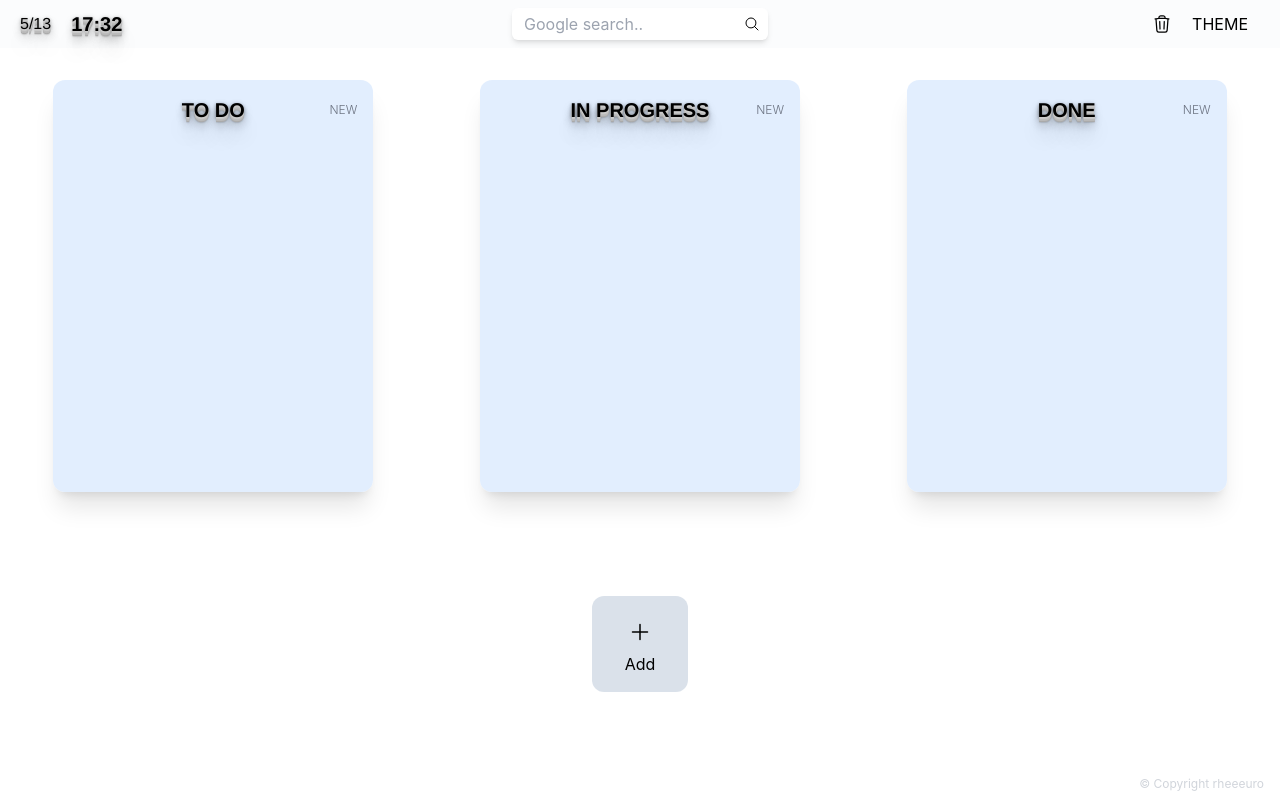
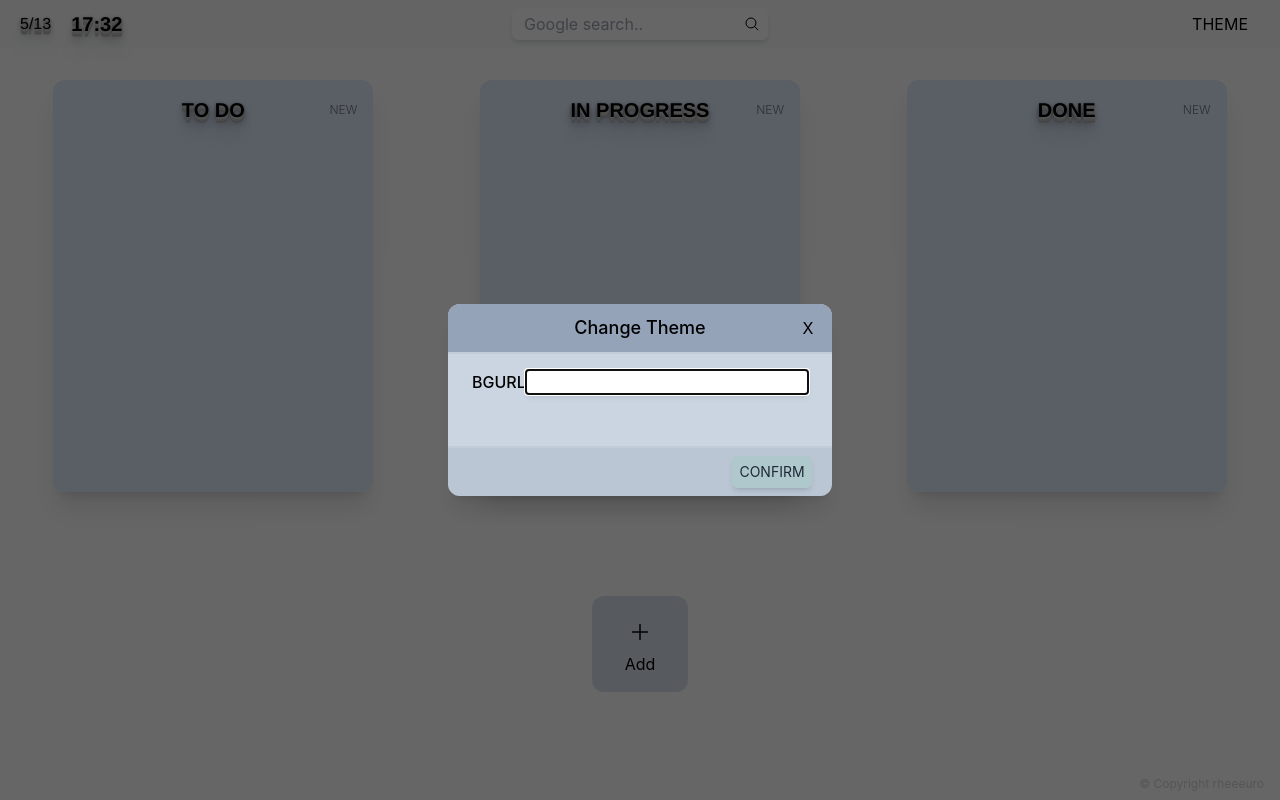
Before and after one commit to rheeeuro/homepage, a React (Create React App) app: page / in a window 1280 px wide. Both pictures are taken after a click on the button "THEME". Built offline with nearby package versions, Linux system fonts and the light colour scheme.

Commit message:
change bg url

```diff
--- a/src/App.tsx
+++ b/src/App.tsx
@@ -6,23 +6,8 @@ import Bookmark from "./components/Bookmark";
 import Footer from "./components/Footer";
 import Header from "./components/Header";
 import ToDo from "./components/ToDo";
-import { useEffect } from "react";
 
 function App() {
-  useEffect(() => {
-    function checkBgData() {
-      const bgUrl = localStorage.getItem("bgUrl");
-      if (bgUrl) {
-        document.body.style.backgroundImage = `url('${bgUrl}')`;
-      }
-    }
-    checkBgData();
-    window.addEventListener("storage", checkBgData);
-    return () => {
-      window.removeEventListener("storage", checkBgData);
-    };
-  }, []);
-
   return (
     <Container>
       <Header />
--- a/src/components/Bookmark.tsx
+++ b/src/components/Bookmark.tsx
@@ -93,12 +93,12 @@ export function Bookmark() {
         </PlusContainer>
       )}
       <Modal
+        title={"New Bookmark"}
         open={modalOpen}
         closeModal={closeModal}
         handleSubmit={handleSubmit}
         onValid={onValid}
         onInValid={onInValid}
-        register={register}
         registerProps={[
           { ...register("title", { required: true }) },
           {
--- a/src/components/Modal.tsx
+++ b/src/components/Modal.tsx
@@ -1,31 +1,26 @@
 import ReactModal from "react-modal";
 import tw from "tailwind-styled-components";
-import { NewBookmarkProps } from "./Bookmark";
-import {
-  FieldErrors,
-  UseFormHandleSubmit,
-  UseFormRegister,
-} from "react-hook-form";
+import { FieldErrors, UseFormHandleSubmit } from "react-hook-form";
 import { ErrorMessage } from "@hookform/error-message";
 
 interface ModalProps {
+  title: string;
   open: boolean;
   closeModal: () => void;
-  handleSubmit: UseFormHandleSubmit<NewBookmarkProps>;
-  onValid: (data: NewBookmarkProps) => void;
+  handleSubmit: UseFormHandleSubmit<any>;
+  onValid: (data: any) => void;
   onInValid: (errors: FieldErrors) => void;
-  register: UseFormRegister<NewBookmarkProps>;
   registerProps: any[];
-  errors: FieldErrors<NewBookmarkProps>;
+  errors: FieldErrors<any>;
 }
 
 export function Modal({
+  title,
   open,
   closeModal,
   handleSubmit,
   onValid,
   onInValid,
-  register,
   registerProps,
   errors,
 }: ModalProps) {
@@ -41,7 +36,7 @@ export function Modal({
     >
       <ModalCancelButton onClick={closeModal}>X</ModalCancelButton>
       <ModalForm onSubmit={handleSubmit(onValid, onInValid)} autoComplete="off">
-        <ModalTitle>New Bookmark</ModalTitle>
+        <ModalTitle>{title}</ModalTitle>
         <ModalContent>
           {registerProps.map((registerProp) => (
             <ModalInputRow key={registerProp.name}>
@@ -52,13 +47,15 @@ export function Modal({
         </ModalContent>
         <ModalButtonRow>
           <div>
-            <ErrorMessage
-              errors={errors}
-              name="url"
-              render={({ message }) => <p>{message}</p>}
-            />
+            {["url", "bgUrl"].map((error) => (
+              <ErrorMessage
+                errors={errors}
+                name={error}
+                render={({ message }) => <p>{message}</p>}
+              />
+            ))}
           </div>
-          <ModalCreateButton type="submit">CREATE</ModalCreateButton>
+          <ModalCreateButton type="submit">CONFIRM</ModalCreateButton>
         </ModalButtonRow>
       </ModalForm>
     </ModalContainer>
@@ -72,7 +69,7 @@ left-1/2
 -translate-x-1/2
 -translate-y-1/2
 w-96
-h-48
+min-h-48
 m-auto
 outline-none
 rounded-xl
@@ -100,7 +97,7 @@ font-medium
 
 const ModalContent = tw.div`
 w-full
-h-24
+min-h-24
 flex
 flex-col
 p-2
--- a/src/components/Theme.tsx
+++ b/src/components/Theme.tsx
@@ -1,30 +1,95 @@
+import { useEffect, useState } from "react";
 import tw from "tailwind-styled-components";
+import Modal from "./Modal";
+import { FieldErrors, useForm } from "react-hook-form";
+
+export interface ThemeProps {
+  bgUrl: string;
+}
 
 export function Theme() {
-  const clearHistory = () => {
-    window.location.href = "chrome://settings/clearBrowserData";
+  const {
+    register,
+    handleSubmit,
+    reset,
+    formState: { errors },
+  } = useForm<ThemeProps>();
+  const [bgUrl, setBgUrl] = useState<string>("");
+  const [modalOpen, setModalOpen] = useState<boolean>(false);
+
+  useEffect(() => {
+    const storageBgUrl = localStorage.getItem("bgUrl");
+    if (storageBgUrl) {
+      setBgUrl(storageBgUrl);
+    }
+  }, []);
+
+  useEffect(() => {
+    if (bgUrl.startsWith("https://")) {
+      localStorage.setItem("bgUrl", bgUrl);
+      document.body.style.backgroundImage = `url('${bgUrl}')`;
+    }
+  }, [bgUrl]);
+
+  const closeModal = () => {
+    reset();
+    setModalOpen(false);
   };
+
+  const onValid = (data: ThemeProps) => {
+    setBgUrl(data.bgUrl);
+    closeModal();
+  };
+
+  const onInValid = (errors: FieldErrors) => {
+    console.log(errors);
+  };
+
+  useEffect(() => {
+    function refreshBgUrl() {
+      const newBgUrl = localStorage.getItem("bgUrl");
+      if (newBgUrl) {
+        setBgUrl(newBgUrl);
+      }
+    }
+    refreshBgUrl();
+    window.addEventListener("storage", refreshBgUrl);
+    return () => {
+      window.removeEventListener("storage", refreshBgUrl);
+    };
+  }, []);
 
   return (
     <ThemeButtonContainer>
-      <ClearButton onClick={clearHistory}>
-        <svg
-          xmlns="http://www.w3.org/2000/svg"
-          fill="none"
-          viewBox="0 0 24 24"
-          strokeWidth={1.5}
-          stroke="currentColor"
-          className="w-5 h-5"
-        >
-          <path
-            strokeLinecap="round"
-            strokeLinejoin="round"
-            d="M14.74 9l-.346 9m-4.788 0L9.26 9m9.968-3.21c.342.052.682.107 1.022.166m-1.022-.165L18.16 19.673a2.25 2.25 0 01-2.244 2.077H8.084a2.25 2.25 0 01-2.244-2.077L4.772 5.79m14.456 0a48.108 48.108 0 00-3.478-.397m-12 .562c.34-.059.68-.114 1.022-.165m0 0a48.11 48.11 0 013.478-.397m7.5 0v-.916c0-1.18-.91-2.164-2.09-2.201a51.964 51.964 0 00-3.32 0c-1.18.037-2.09 1.022-2.09 2.201v.916m7.5 0a48.667 48.667 0 00-7.5 0"
-          />
-        </svg>
-      </ClearButton>
-
-      <ThemeButton>THEME</ThemeButton>
+      <ThemeButton
+        onClick={() => {
+          setModalOpen(true);
+        }}
+      >
+        THEME
+      </ThemeButton>
+      <Modal
+        title={"Change Theme"}
+        open={modalOpen}
+        closeModal={closeModal}
+        handleSubmit={handleSubmit}
+        onValid={onValid}
+        onInValid={onInValid}
+        registerProps={[
+          {
+            defaultValue: bgUrl,
+            ...register("bgUrl", {
+              required: true,
+              validate: {
+                validUrl: (value) =>
+                  value.startsWith("https://") || "bgUrl is not valid",
+                sameUrl: (value) => value !== bgUrl || "same bgUrl",
+              },
+            }),
+          },
+        ]}
+        errors={errors}
+      />
     </ThemeButtonContainer>
   );
 }
@@ -36,10 +101,6 @@ flex-row
 justify-end
 `;
 
-const ClearButton = tw.button`
-mr-5
-`;
-
 const ThemeButton = tw.button`
 mr-8
 `;
```
